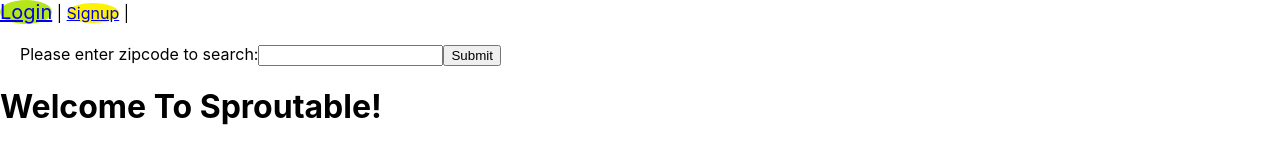
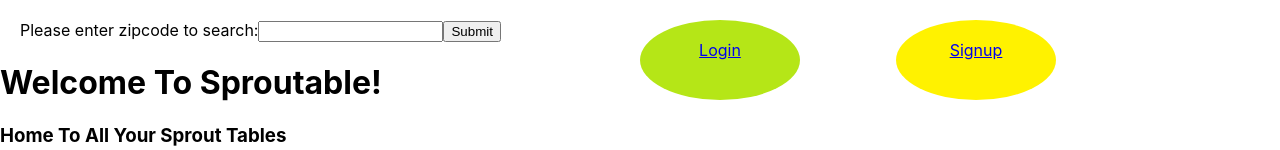
Before and after one commit to FluxOfPingIntegers/sproutable-frontend, a React (Create React App) app: page / in a window 1280 px wide. Shown: the top 150 px of the page. Built offline with nearby package versions, Linux system fonts and the light colour scheme.

Commit message:
centering user options on nav

```diff
--- a/src/App.css
+++ b/src/App.css
@@ -1,26 +1,24 @@
 .large {
-  font-size: 20px;
+  font-size: 21px;
 }
 
-#loginButton {
-  width: 160px;
-  height: 80px;
-  background: rgb(181, 230, 23);
-  border-radius: 50%;
-}
 
-#signupButton {
+#yellowOption {
   width: 160px;
   height: 80px;
   background: rgb(255, 242, 0);
   border-radius: 50%;
+  position: absolute;
+  left: 70%;
+  right: 30%;
+  text-align: center;
 }
 
 #searchbar {
   margin: 20px;
 }
 
-#profileButton {
+#greenOption {
   width: 160px;
   height: 80px;
   background: rgb(181, 230, 23);
@@ -31,7 +29,7 @@
   text-align: center;
 }
 
-#logoutButton {
+#orangeOption {
   width: 160px;
   height: 80px;
   background: rgb(255, 128, 64);
@@ -42,15 +40,34 @@
   text-align: center;
 }
 
-#vendorButton {
-  width: 160px;
-  height: 80px;
-  background: rgb(255, 255, 0);
-  border-radius: 50%;
-  position: absolute;
-  left: 70%;
-  right: 30%;
-  text-align: center;
+a#profileButton {
+  position: relative;
+  top: 25%;
+  bottom: 25%;
+}
+
+a#vendorButton {
+  position: relative;
+  top: 25%;
+  bottom: 25%;
+}
+
+a#logoutButton {
+  position: relative;
+  top: 25%;
+  bottom: 25%;
+}
+
+a#loginButton {
+  position: relative;
+  top: 25%;
+  bottom: 25%;
+}
+
+a#signupButton {
+  position: relative;
+  top: 25%;
+  bottom: 25%;
 }
 
 /*
--- a/src/components/Nav.js
+++ b/src/components/Nav.js
@@ -28,10 +28,14 @@
 
   const authOptions = (
     <>
+    <div id="greenOption">
       <NavLink to="/users/login" onMouseEnter={handleMouseEnter}
-        onMouseLeave={handleMouseLeave} id="loginButton" className={buttonSize("loginButton")}>Login</NavLink> |<> </>
+        onMouseLeave={handleMouseLeave} id="loginButton" className={buttonSize("loginButton")}>Login</NavLink>
+    </div>
+    <div id="yellowOption">
       <NavLink to="/users/signup" onMouseEnter={handleMouseEnter}
-        onMouseLeave={handleMouseLeave} id="signupButton" className={buttonSize("signupButton")}>Signup</NavLink> |<> </>
+        onMouseLeave={handleMouseLeave} id="signupButton" className={buttonSize("signupButton")}>Signup</NavLink>
+    </div>
     </>
   )
 
@@ -67,17 +71,23 @@
   const userDisplay = (
     <>
       <div className="userNav">Currently Logged In As: {user.username}</div>
+      <div id="greenOption">
       <NavLink to="/users/1" id="profileButton"
         className={buttonSize("profileButton")}
         onMouseEnter={handleMouseEnter}
         onMouseLeave={handleMouseLeave}
       >Profile</NavLink>
-    {vendorDisplay}
+      </div>
+      <div id="yellowOption">
+        {vendorDisplay}
+      </div>
+      <div id="orangeOption">
       <NavLink to="/" onClick={handleLogoutClick} id="logoutButton"
         className={buttonSize("logoutButton")}
         onMouseEnter={handleMouseEnter}
         onMouseLeave={handleMouseLeave}
       >Logout</NavLink>
+      </div>
     </>
   )
 
```
